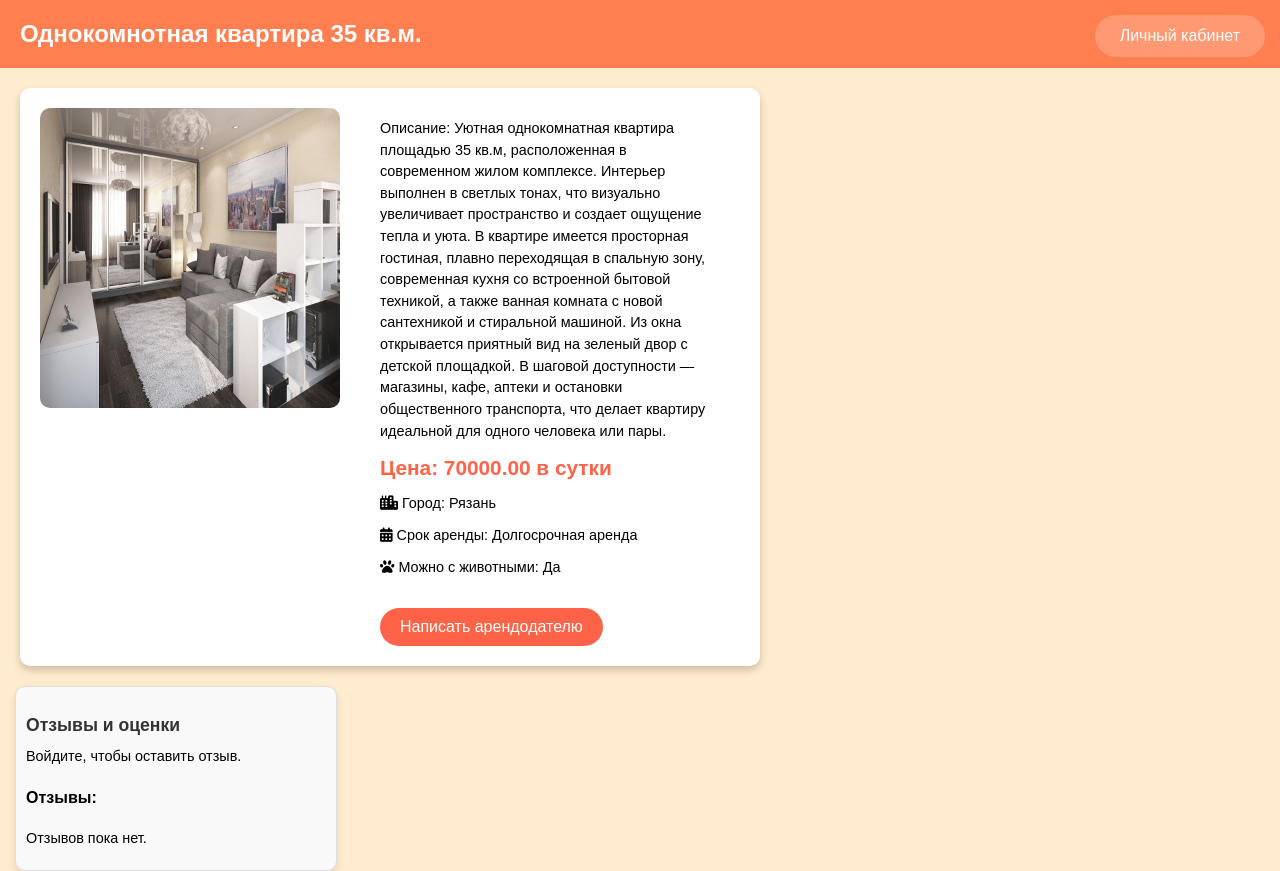
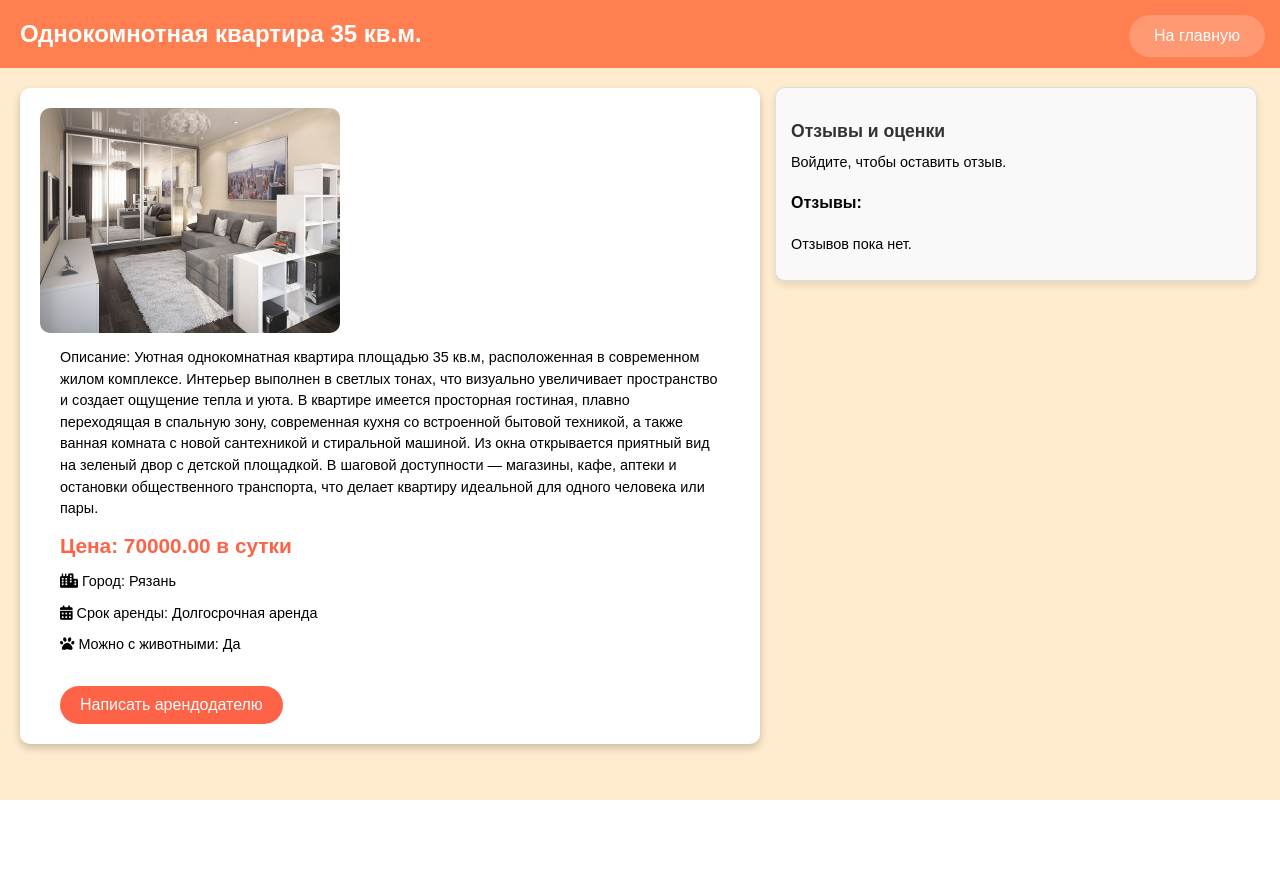
Before and after one commit to ZimmerChan1/Django_Booking_Project, a Django app: a page that uses products/templates/products/product_detail.html in a window 1280 px wide. After the commit the page ends 800 px from the top, so only its background shows below. Run offline with Django 4.2, Linux system fonts and the light colour scheme; data comes from the database, SQL or seed files in the repository; both versions use the stored data as it was after the commit; data that the repository does not hold is empty.

Commit message:
Finish 2

```diff
--- a/products/templates/products/product_detail.html
+++ b/products/templates/products/product_detail.html
@@ -12,7 +12,7 @@
 <body>
     <header>
         <div class="button-container">
-            <a href="{% url 'users:profile' %}" class="header-button">Личный кабинет</a>
+            <a href="{% url 'products:products' %}" class="header-button">На главную</a>
         </div>
         <h1>{{ product.name }}</h1>
     </header>
--- a/static/css/products.css
+++ b/static/css/products.css
@@ -1,5 +1,6 @@
  body {
             margin: 0;
+            padding: 0;
             font-family: Arial, sans-serif;
             background-color: #fff8e7; /* Основной фон страницы */
             color: #333; /* Темный цвет текста */
--- a/static/css/products_detail.css
+++ b/static/css/products_detail.css
@@ -56,7 +56,7 @@ h1 {
     box-shadow: 0 4px 8px rgba(0, 0, 0, 0.2);
     display: flex;
     margin-left: 20px;
-    flex: 1; /* Чтобы карточка товара занимала доступное пространство */
+    display: inline-block;
 }
 
 .product-detail img {
@@ -69,7 +69,6 @@ h1 {
 }
 
 .details {
-    flex: 1;
     text-align: left;
     padding: 0 20px;
 }
@@ -105,9 +104,12 @@ p {
 
 /* Стили для блока отзывов */
 .product-reviews {
-    width: 300px; /* Фиксированная ширина блока с отзывами */
+    display: inline-block;
+    position: fixed;
+    top: 87px;
+    width: 450px; /* Фиксированная ширина блока с отзывами */
     border: 1px solid #ddd;
-    padding: 10px;
+    padding: 15px;
     border-radius: 10px;
     background-color: #f9f9f9;
     box-shadow: 0 4px 8px rgba(0, 0, 0, 0.1);
```
Also changed, not shown: db.sqlite3, media/products_images/4e4d5ea15c0b7723dd6ca81c61074508_85SarFA.jpg (added), media/products_images/dizajn-studii-s-dvumya-oknami-v-uglu-1_D85iwhh.jpg (added), media/products_images/двущка.jpg (added), media/products_images/студия.jpg (added), media/products_images/трешка.png (added).
